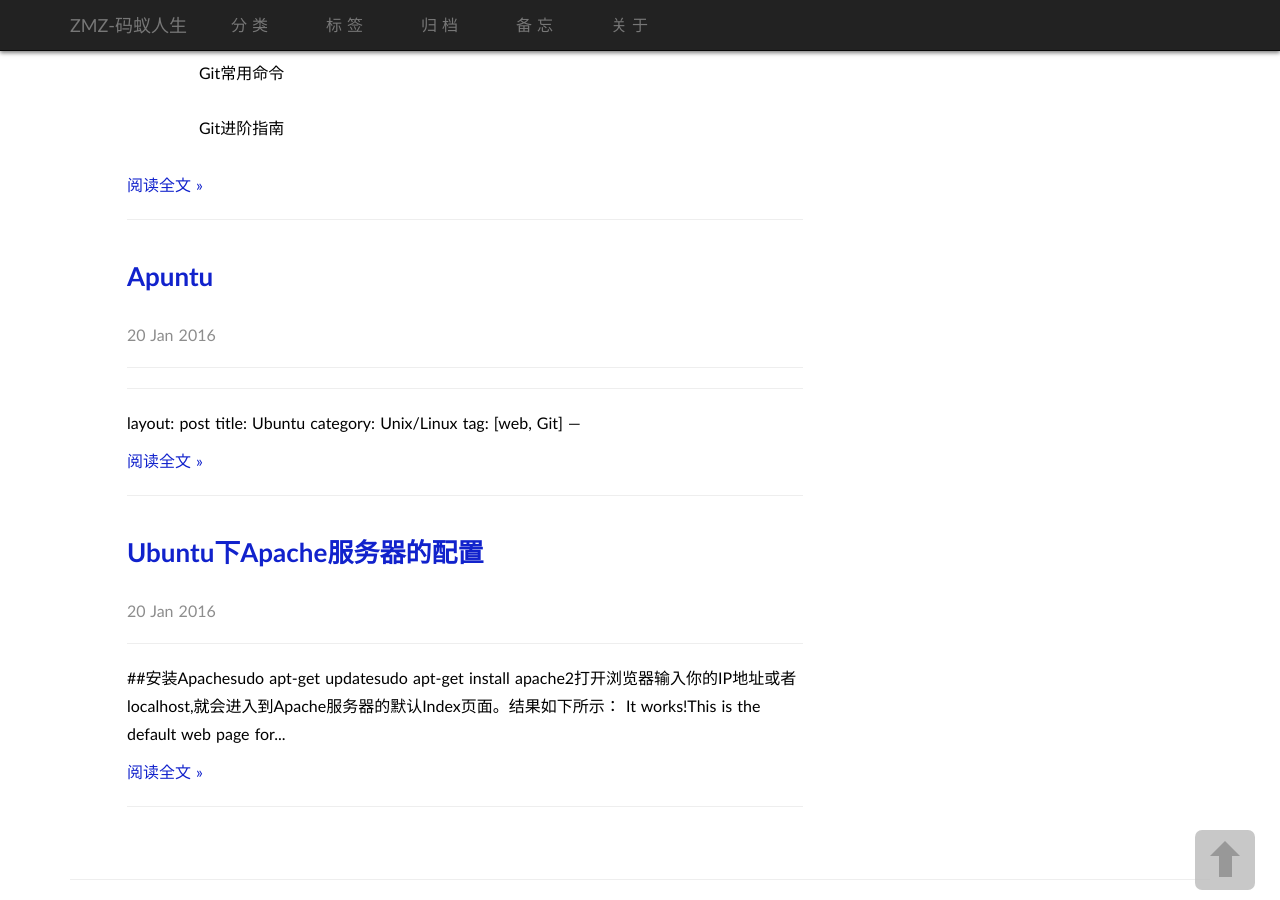
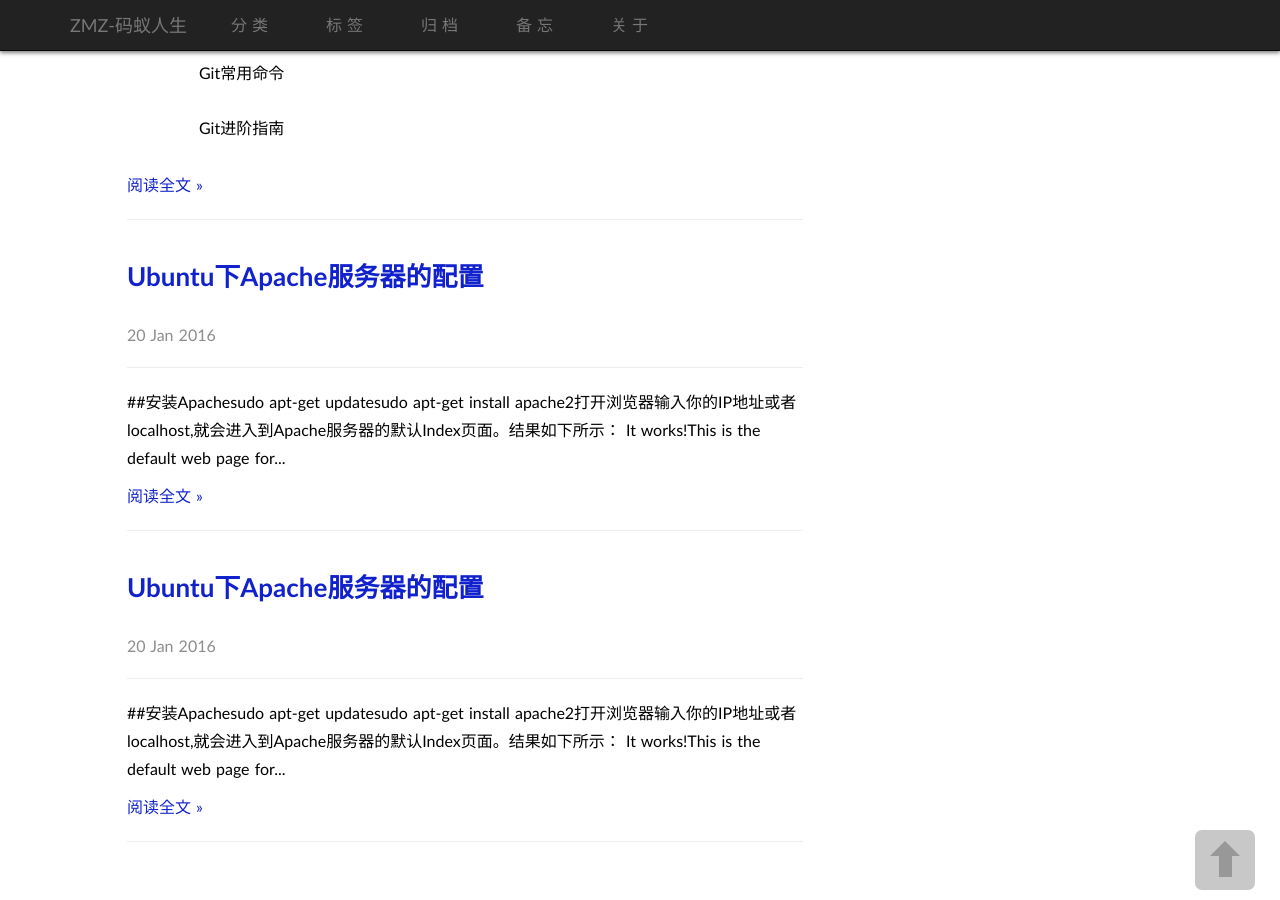
Before and after one commit to JedreckZHou/jedreckzhou.github.io, a Jekyll site: the page built from index.html, in a window 1280 px wide and 900 px high, scrolled down 1222 px. Built offline with Jekyll 4.4.1, drawn with Linux system fonts in a browser that asks for light colours; some web fonts are replaced; the list of posts is cut into pages by our own code; comment, search, counter and statistics services are not loaded.

Commit message:
Update 2016-01-20-apuntu.md
fasfasfasdfasfas

```diff
--- a/_posts/2016-01-20-apuntu.md
+++ b/_posts/2016-01-20-apuntu.md
@@ -1,9 +1,8 @@
-
 ---
 layout: post
-title: Ubuntu
+title: Ubuntu下Apache服务器的配置
 category: Unix/Linux
-tag: [web, Git]
+tag: [web, linux]
 ---
 
 ##安装Apache
```
